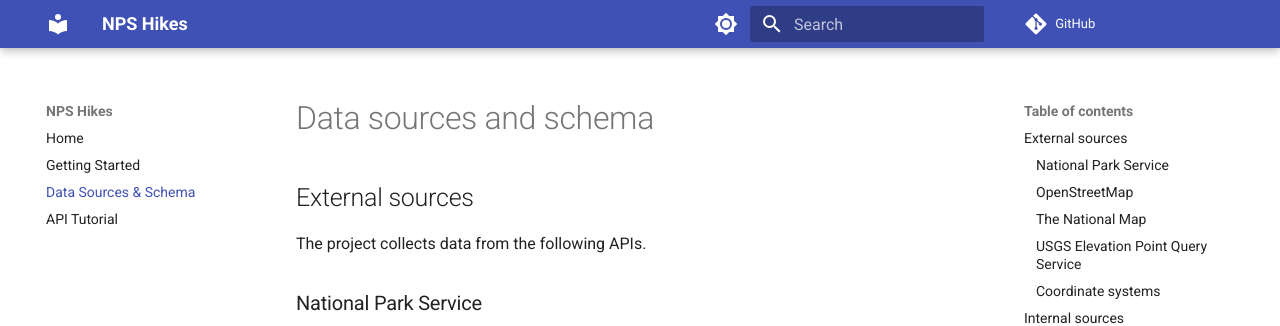
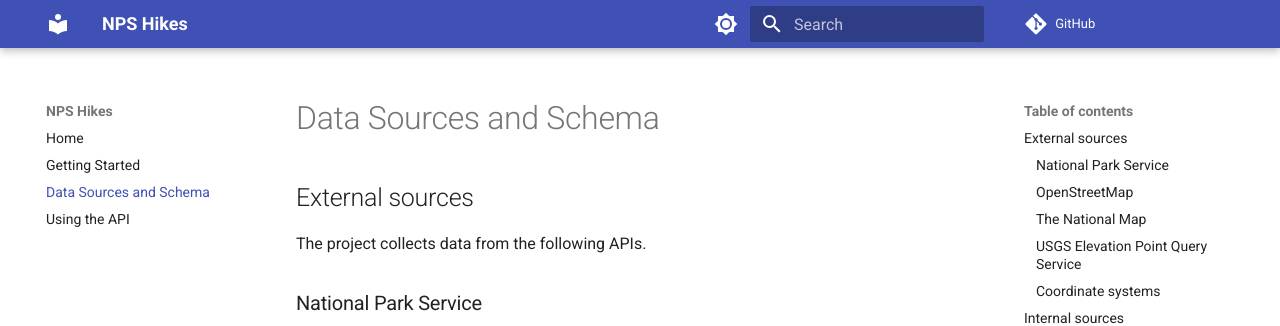
Before and after one commit to seanangio/nps-hikes, an MkDocs documentation site: the page built from docs/data.md, in a window 1280 px wide and 900 px high. Shown: the top 326 px of the window. Built offline with MkDocs 1.6.1 and Material for MkDocs 9.7.7, drawn with Linux system fonts in a browser that asks for light colours; comment, search, counter and statistics services are not loaded.

Commit message:
fix doc headings

```diff
--- a/docs/data.md
+++ b/docs/data.md
@@ -1,4 +1,4 @@
-# Data sources and schema
+# Data Sources and Schema
 
 ## External sources
 
--- a/mkdocs.yml
+++ b/mkdocs.yml
@@ -25,6 +25,6 @@ markdown_extensions:
 
 nav:
   - Home: index.md
-  - Getting Started: getting-started.md
-  - Data Sources & Schema: data.md
-  - API Tutorial: api-tutorial.md
+  - getting-started.md
+  - data.md
+  - api-tutorial.md
```
